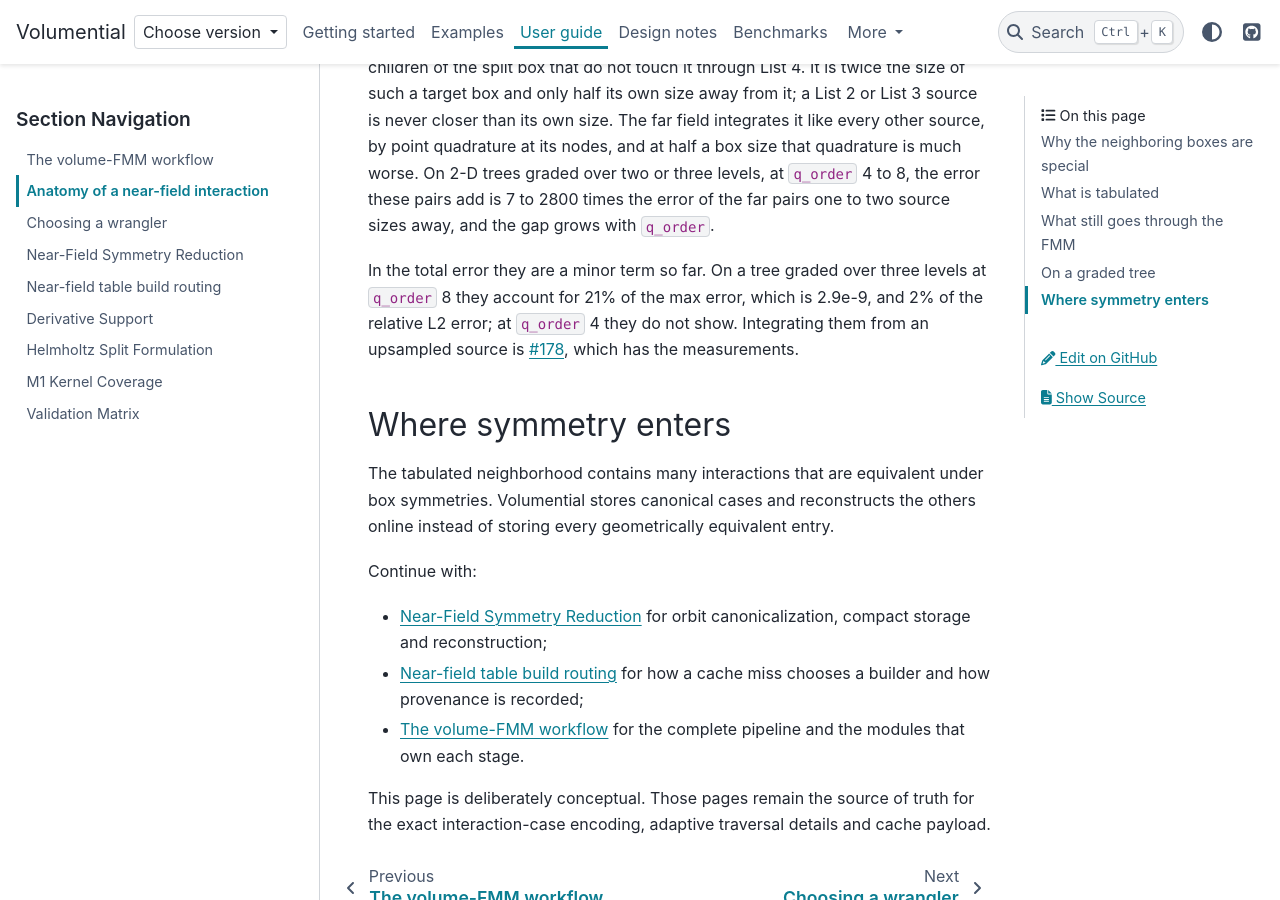
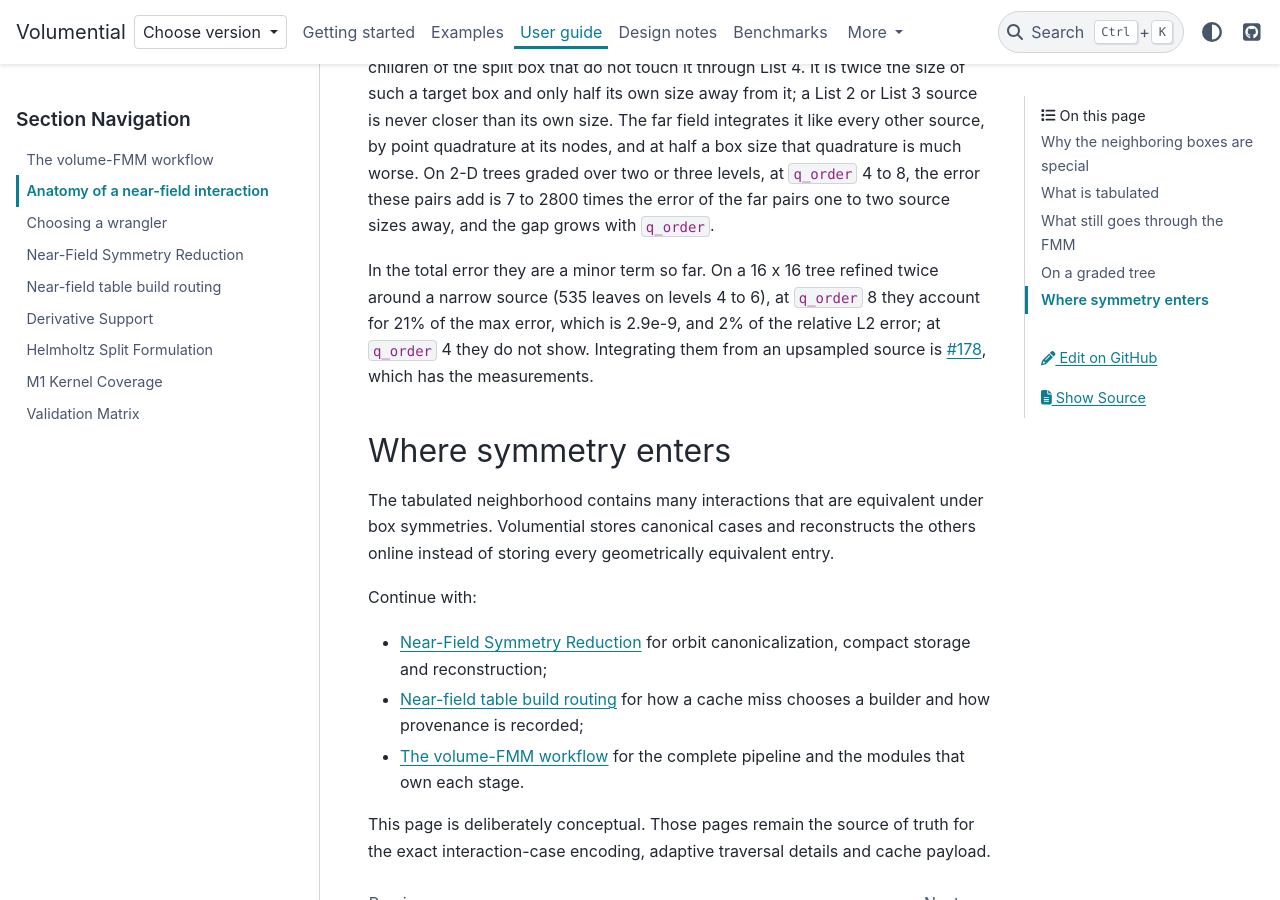
Before and after one commit to xywei/volumential, a Sphinx documentation site: the page built from doc/source/user-guide/near-field-anatomy.md, in a window 1280 px wide and 900 px high, scrolled down 2256 px. Built offline with Sphinx 7.4.7 and the PyData theme 0.15.4, drawn with Linux system fonts in a browser that asks for light colours.

Commit message:
docs: say which graded tree the List 4 share was measured on

```diff
--- a/doc/source/user-guide/near-field-anatomy.md
+++ b/doc/source/user-guide/near-field-anatomy.md
@@ -76,12 +76,12 @@ or three levels, at `q_order` 4 to 8, the error these pairs add is 7 to 2800
 times the error of the far pairs one to two source sizes away, and the gap
 grows with `q_order`.
 
-In the total error they are a minor term so far. On a tree graded over three
-levels at `q_order` 8 they account for 21% of the max error, which is 2.9e-9,
-and 2% of the relative L2 error; at `q_order` 4 they do not show. Integrating
-them from an upsampled source is
-[#178](https://github.com/xywei/volumential/issues/178), which has the
-measurements.
+In the total error they are a minor term so far. On a 16 x 16 tree refined
+twice around a narrow source (535 leaves on levels 4 to 6), at `q_order` 8 they
+account for 21% of the max error, which is 2.9e-9, and 2% of the relative L2
+error; at `q_order` 4 they do not show. Integrating them from an upsampled
+source is [#178](https://github.com/xywei/volumential/issues/178), which has
+the measurements.
 
 ## Where symmetry enters
 
```
Also changed, not shown: 1 other file.
